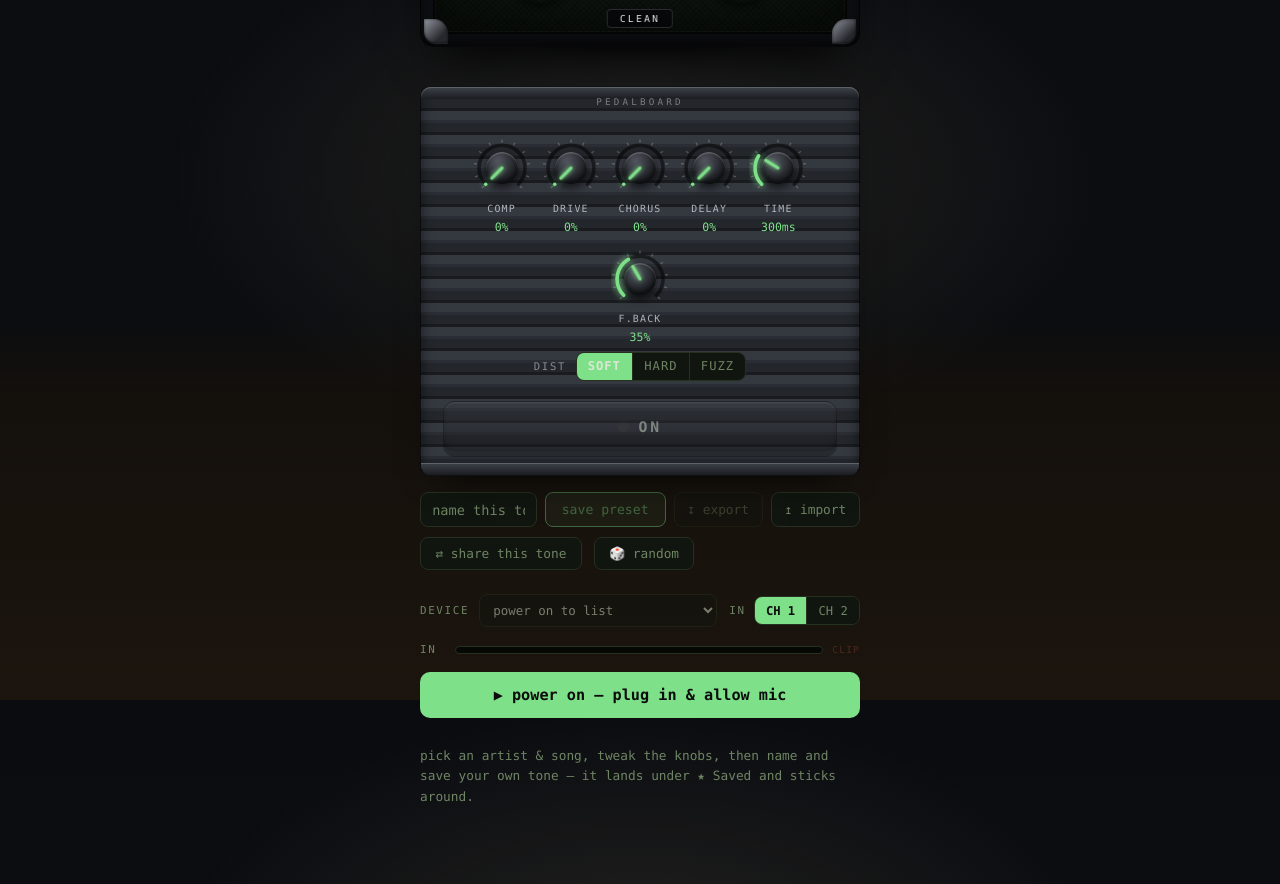
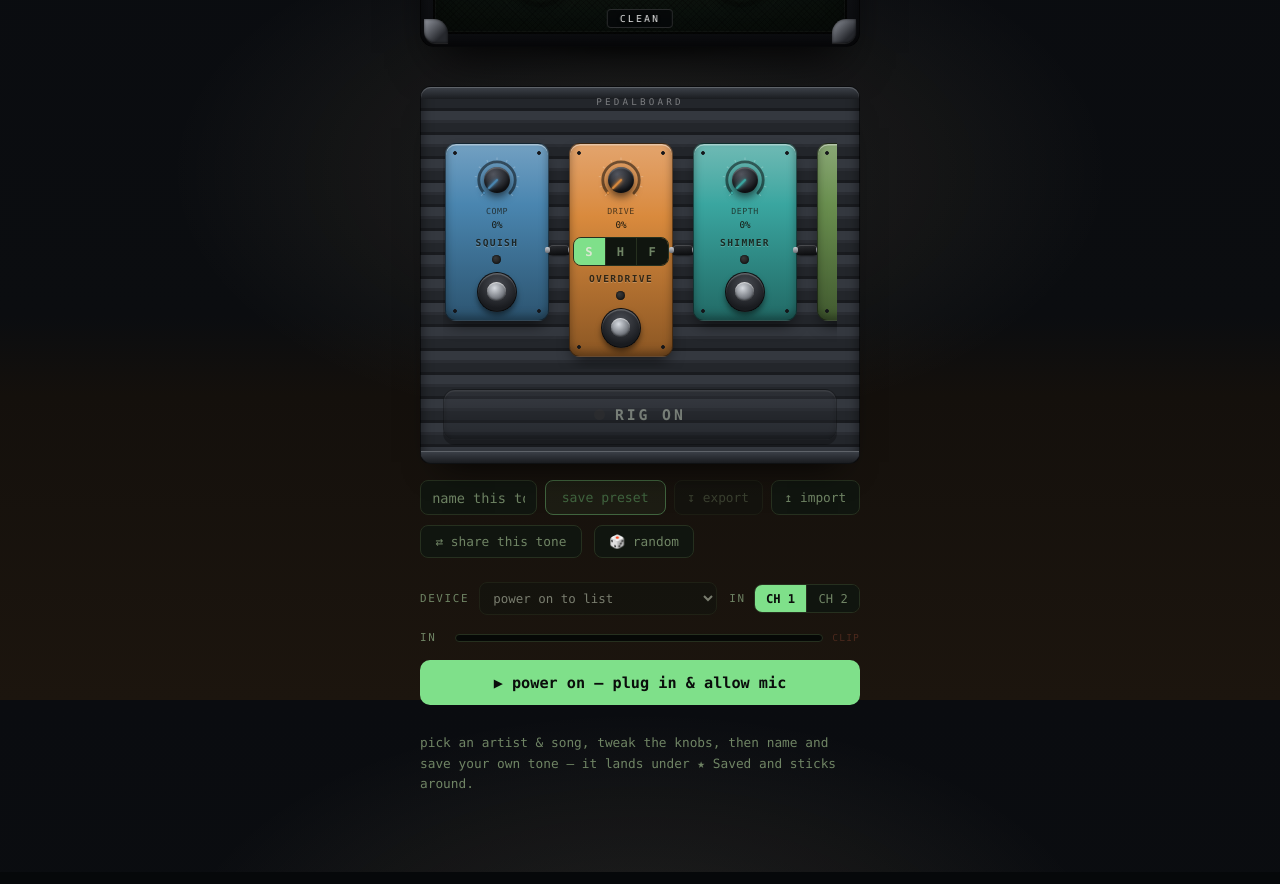
Before and after one commit to dlrztrk00/guitar-sound-effects, a React (Vite) app: page / in a window 1280 px wide. Shown: the part 900-1784 px from the top of the page. Built offline with nearby package versions, Linux system fonts and the light colour scheme.

Commit message:
Split the board into a real pedal chain: COMP → DRIVE → CHORUS → DELAY, each footswitchable

```diff
--- a/src/App.css
+++ b/src/App.css
@@ -551,6 +551,188 @@ header .sub {
   letter-spacing: 0.34em;
   color: rgba(255, 255, 255, 0.4);
 }
+
+/* ── the pedal chain on the board ── */
+.pedals {
+  display: flex;
+  align-items: flex-start;
+  gap: 0;
+  overflow-x: auto;
+  padding: 0.5rem 0.1rem 0.7rem;
+  margin: 1.1rem 0 0.5rem;
+  scrollbar-width: thin;
+  scrollbar-color: rgba(255, 255, 255, 0.2) transparent;
+}
+.pedals::-webkit-scrollbar { height: 6px; }
+.pedals::-webkit-scrollbar-thumb {
+  background: rgba(255, 255, 255, 0.18);
+  border-radius: 3px;
+}
+
+/* a die-cast stompbox */
+.stompbox {
+  position: relative;
+  flex: 0 0 auto;
+  width: 104px;
+  min-height: 168px;
+  border-radius: 11px;
+  padding: 0.7rem 0.5rem 0.55rem;
+  display: flex;
+  flex-direction: column;
+  align-items: center;
+  gap: 0.45rem;
+  color: #14140f;
+  /* enamel top with four corner screws */
+  background:
+    radial-gradient(circle at 9px 9px, #17181c 0 1.5px, transparent 2.2px),
+    radial-gradient(circle at calc(100% - 9px) 9px, #17181c 0 1.5px, transparent 2.2px),
+    radial-gradient(circle at 9px calc(100% - 9px), #17181c 0 1.5px, transparent 2.2px),
+    radial-gradient(circle at calc(100% - 9px) calc(100% - 9px), #17181c 0 1.5px, transparent 2.2px),
+    linear-gradient(
+      180deg,
+      color-mix(in oklab, var(--pc) 78%, white 22%),
+      var(--pc) 34%,
+      color-mix(in oklab, var(--pc) 72%, black 28%)
+    );
+  border: 1px solid rgba(0, 0, 0, 0.55);
+  box-shadow: 0 8px 15px -5px rgba(0, 0, 0, 0.65),
+    inset 0 1.5px 0 rgba(255, 255, 255, 0.4),
+    inset 0 -4px 9px rgba(0, 0, 0, 0.35);
+  transition: filter 0.15s, box-shadow 0.15s;
+}
+.stompbox.wide { width: 190px; }
+.stompbox:not(.engaged) {
+  filter: saturate(0.5) brightness(0.82);
+}
+
+.sb-knobs {
+  display: flex;
+  justify-content: center;
+  gap: 0.3rem;
+  margin-top: 0.15rem;
+}
+.sb-knobs .knob {
+  width: 46px;
+  gap: 0.18rem;
+}
+.sb-knobs .knob-dial {
+  width: 46px;
+  height: 46px;
+}
+.sb-knobs .knob-dial::before {
+  inset: 10px;
+}
+.sb-knobs .knob-label {
+  color: #17170f;
+  opacity: 0.72;
+  font-size: 0.52rem;
+  letter-spacing: 0.06em;
+}
+.sb-knobs .knob-val {
+  color: #17170f;
+  font-size: 0.58rem;
+}
+
+/* the drive pedal's tiny soft/hard/fuzz selector */
+.sb-seg {
+  border-color: rgba(0, 0, 0, 0.4);
+}
+.sb-seg button {
+  background: rgba(0, 0, 0, 0.18);
+  color: #17170f;
+  padding: 0.22rem 0.4rem;
+  font-size: 0.62rem;
+  font-weight: 700;
+}
+.sb-seg button + button {
+  border-left: 1px solid rgba(0, 0, 0, 0.35);
+}
+.sb-seg .seg-on {
+  background: #17170f;
+  color: var(--accent);
+}
+
+.sb-name {
+  margin-top: auto;
+  font-size: 0.6rem;
+  font-weight: 800;
+  letter-spacing: 0.14em;
+  color: #16160f;
+  opacity: 0.82;
+  text-shadow: 0 1px 0 rgba(255, 255, 255, 0.25);
+}
+.sb-led {
+  width: 9px;
+  height: 9px;
+  border-radius: 50%;
+  background: radial-gradient(circle at 35% 30%, #3a3a3a, #141414);
+  box-shadow: inset 0 0 2px rgba(0, 0, 0, 0.9);
+}
+.sb-led.lit {
+  background: radial-gradient(
+    circle at 35% 30%,
+    color-mix(in oklab, var(--pc, #fff) 55%, white),
+    var(--pc, #fff)
+  );
+  box-shadow: 0 0 7px var(--pc), 0 0 12px var(--pc);
+}
+
+/* the footswitch */
+.sb-switch {
+  width: 40px;
+  height: 40px;
+  border-radius: 50%;
+  padding: 0;
+  cursor: pointer;
+  background: radial-gradient(circle at 50% 32%, #4a4d54, #191b1f 72%);
+  border: 1px solid rgba(0, 0, 0, 0.6);
+  box-shadow: 0 4px 6px -1px rgba(0, 0, 0, 0.6),
+    inset 0 1.5px 1px rgba(255, 255, 255, 0.25);
+  display: grid;
+  place-items: center;
+  transition: transform 0.06s, box-shadow 0.06s;
+}
+.sb-switch:active {
+  transform: translateY(2px);
+  box-shadow: 0 1px 3px rgba(0, 0, 0, 0.6),
+    inset 0 1px 1px rgba(255, 255, 255, 0.2);
+}
+.sb-cap {
+  width: 19px;
+  height: 19px;
+  border-radius: 50%;
+  background: radial-gradient(circle at 40% 32%, #d6dae0, #6d7178 65%, #34363b);
+  box-shadow: inset 0 -1px 2px rgba(0, 0, 0, 0.5),
+    inset 0 1px 1px rgba(255, 255, 255, 0.7);
+}
+
+/* patch cable between two pedals */
+.patch {
+  flex: 0 0 auto;
+  align-self: center;
+  width: 22px;
+  height: 10px;
+  margin: 0 -1px;
+  border-radius: 6px;
+  background: linear-gradient(180deg, #2b2d31, #0d0e10);
+  box-shadow: inset 0 1px 0 rgba(255, 255, 255, 0.15),
+    0 1px 2px rgba(0, 0, 0, 0.6);
+  position: relative;
+}
+/* the two metal jack tips */
+.patch::before,
+.patch::after {
+  content: "";
+  position: absolute;
+  top: 50%;
+  width: 5px;
+  height: 6px;
+  border-radius: 2px;
+  background: linear-gradient(#c9ccd2, #6c6f76);
+  transform: translateY(-50%);
+}
+.patch::before { left: -3px; }
+.patch::after { right: -3px; }
 .screen {
   border-radius: 7px;
   border: 1px solid rgba(0, 0, 0, 0.7);
--- a/src/App.tsx
+++ b/src/App.tsx
@@ -61,6 +61,13 @@ export default function App() {
   const [saving, setSaving] = useState(false);
   const [loopState, setLoopState] = useState<"idle" | "rec" | "play">("idle");
   const [error, setError] = useState<string | null>(null);
+  // each stompbox's footswitch (true = engaged)
+  const [fx, setFx] = useState({
+    comp: true,
+    drive: true,
+    chorus: true,
+    delay: true,
+  });
 
   // built-in artists + a "Saved" section when the user has presets
   const savedArtist: Artist = {
@@ -102,6 +109,10 @@ export default function App() {
       applyTone(engineRef.current, tone);
       engineRef.current.setLevel(level);
       engineRef.current.setBypass(bypassed);
+      engineRef.current.setCompEnabled(fx.comp);
+      engineRef.current.setDriveEnabled(fx.drive);
+      engineRef.current.setChorusEnabled(fx.chorus);
+      engineRef.current.setDelayEnabled(fx.delay);
       setRunning(true);
       setDevices(await engineRef.current.listInputs());
     } catch (e) {
@@ -268,6 +279,20 @@ export default function App() {
   function setDist(type: DistType) {
     setTone((prev) => ({ ...prev, dist: type }));
     engineRef.current?.setDistType(type);
+  }
+
+  function toggleFx(k: "comp" | "drive" | "chorus" | "delay") {
+    setFx((prev) => {
+      const next = { ...prev, [k]: !prev[k] };
+      const e = engineRef.current;
+      if (e) {
+        if (k === "comp") e.setCompEnabled(next.comp);
+        else if (k === "drive") e.setDriveEnabled(next.drive);
+        else if (k === "chorus") e.setChorusEnabled(next.chorus);
+        else if (k === "delay") e.setDelayEnabled(next.delay);
+      }
+      return next;
+    });
   }
 
   function randomTone() {
@@ -534,47 +559,107 @@ export default function App() {
         {/* ── pedalboard (step 2 splits these into individual pedals) ── */}
         <div className="board">
           <div className="board-label">PEDALBOARD</div>
-          <div className="deck">
+          <div className="pedals">
+            {/* COMP */}
+            <div
+              className={`stompbox ${fx.comp ? "engaged" : ""}`}
+              style={{ ["--pc" as string]: "#4a86b0" }}
+            >
+              <div className="sb-knobs">
                 <Knob label="COMP" value={tone.comp ?? 0} min={0} max={1} step={0.01}
-              display={`${Math.round((tone.comp ?? 0) * 100)}%`} accent={skin.accent}
+                  display={`${Math.round((tone.comp ?? 0) * 100)}%`} accent="#4a86b0"
                   onChange={(v) => setToneVal("comp", v)} />
-            <Knob label="DRIVE" value={tone.drive} min={0} max={1} step={0.01}
-              display={`${Math.round(tone.drive * 100)}%`} accent={skin.accent}
-              onChange={(v) => setToneVal("drive", v)} />
-            <Knob label="CHORUS" value={tone.chorus ?? 0} min={0} max={1} step={0.01}
-              display={`${Math.round((tone.chorus ?? 0) * 100)}%`} accent={skin.accent}
-              onChange={(v) => setToneVal("chorus", v)} />
-            <Knob label="DELAY" value={tone.delayMix} min={0} max={1} step={0.01}
-              display={`${Math.round(tone.delayMix * 100)}%`} accent={skin.accent}
-              onChange={(v) => setToneVal("delayMix", v)} />
-            <Knob label="TIME" value={tone.delayTime} min={0.02} max={1} step={0.01}
-              display={`${Math.round(tone.delayTime * 1000)}ms`} accent={skin.accent}
-              onChange={(v) => setToneVal("delayTime", v)} />
-            <Knob label="F.BACK" value={tone.delayFb} min={0} max={0.9} step={0.01}
-              display={`${Math.round(tone.delayFb * 100)}%`} accent={skin.accent}
-              onChange={(v) => setToneVal("delayFb", v)} />
+              </div>
+              <div className="sb-name">SQUISH</div>
+              <span className={`sb-led ${fx.comp && on ? "lit" : ""}`} />
+              <button className="sb-switch" onClick={() => toggleFx("comp")}
+                aria-pressed={fx.comp} title="compressor on/off">
+                <span className="sb-cap" />
+              </button>
             </div>
 
-          {/* distortion character */}
-          <div className="dist-row">
-            <span className="dist-label">DIST</span>
-            <div className="seg dist-seg">
+            <span className="patch" />
+
+            {/* DRIVE */}
+            <div
+              className={`stompbox tall ${fx.drive ? "engaged" : ""}`}
+              style={{ ["--pc" as string]: "#d98a3d" }}
+            >
+              <div className="sb-knobs">
+                <Knob label="DRIVE" value={tone.drive} min={0} max={1} step={0.01}
+                  display={`${Math.round(tone.drive * 100)}%`} accent="#d98a3d"
+                  onChange={(v) => setToneVal("drive", v)} />
+              </div>
+              <div className="seg dist-seg sb-seg">
                 {(["soft", "hard", "fuzz"] as const).map((d) => (
                   <button
                     key={d}
                     className={(tone.dist ?? "soft") === d ? "seg-on" : ""}
-                  style={{ ["--accent" as string]: skin.accent }}
+                    style={{ ["--accent" as string]: "#d98a3d" }}
                     onClick={() => setDist(d)}
                   >
-                  {d.toUpperCase()}
+                    {d[0].toUpperCase()}
                   </button>
                 ))}
+              </div>
+              <div className="sb-name">OVERDRIVE</div>
+              <span className={`sb-led ${fx.drive && on ? "lit" : ""}`} />
+              <button className="sb-switch" onClick={() => toggleFx("drive")}
+                aria-pressed={fx.drive} title="drive on/off">
+                <span className="sb-cap" />
+              </button>
+            </div>
+
+            <span className="patch" />
+
+            {/* CHORUS */}
+            <div
+              className={`stompbox ${fx.chorus ? "engaged" : ""}`}
+              style={{ ["--pc" as string]: "#3aa6a0" }}
+            >
+              <div className="sb-knobs">
+                <Knob label="DEPTH" value={tone.chorus ?? 0} min={0} max={1} step={0.01}
+                  display={`${Math.round((tone.chorus ?? 0) * 100)}%`} accent="#3aa6a0"
+                  onChange={(v) => setToneVal("chorus", v)} />
+              </div>
+              <div className="sb-name">SHIMMER</div>
+              <span className={`sb-led ${fx.chorus && on ? "lit" : ""}`} />
+              <button className="sb-switch" onClick={() => toggleFx("chorus")}
+                aria-pressed={fx.chorus} title="chorus on/off">
+                <span className="sb-cap" />
+              </button>
+            </div>
+
+            <span className="patch" />
+
+            {/* DELAY (a bigger box — three knobs) */}
+            <div
+              className={`stompbox wide ${fx.delay ? "engaged" : ""}`}
+              style={{ ["--pc" as string]: "#6a8f4f" }}
+            >
+              <div className="sb-knobs">
+                <Knob label="MIX" value={tone.delayMix} min={0} max={1} step={0.01}
+                  display={`${Math.round(tone.delayMix * 100)}%`} accent="#6a8f4f"
+                  onChange={(v) => setToneVal("delayMix", v)} />
+                <Knob label="TIME" value={tone.delayTime} min={0.02} max={1} step={0.01}
+                  display={`${Math.round(tone.delayTime * 1000)}ms`} accent="#6a8f4f"
+                  onChange={(v) => setToneVal("delayTime", v)} />
+                <Knob label="RPTS" value={tone.delayFb} min={0} max={0.9} step={0.01}
+                  display={`${Math.round(tone.delayFb * 100)}%`} accent="#6a8f4f"
+                  onChange={(v) => setToneVal("delayFb", v)} />
+              </div>
+              <div className="sb-name">ECHO</div>
+              <span className={`sb-led ${fx.delay && on ? "lit" : ""}`} />
+              <button className="sb-switch" onClick={() => toggleFx("delay")}
+                aria-pressed={fx.delay} title="delay on/off">
+                <span className="sb-cap" />
+              </button>
             </div>
           </div>
 
           <button className={`stomp ${on ? "lit" : ""}`} onClick={toggleBypass} disabled={!running}>
             <span className="stomp-ring" />
-            {bypassed ? "BYPASS" : "ON"}
+            {bypassed ? "BYPASS — all off" : "RIG ON"}
           </button>
         </div>
       </div>
--- a/src/audio/engine.ts
+++ b/src/audio/engine.ts
@@ -59,6 +59,14 @@ function makeDistortionCurve(
     }
     curve[i] = y;
   }
+  return curve;
+}
+
+// A straight passthrough curve — used when the drive pedal is switched off.
+function makeLinearCurve(): Float32Array<ArrayBuffer> {
+  const n = 2048;
+  const curve = new Float32Array(new ArrayBuffer(n * Float32Array.BYTES_PER_ELEMENT));
+  for (let i = 0; i < n; i++) curve[i] = (i * 2) / n - 1;
   return curve;
 }
 
@@ -127,6 +135,15 @@ export class PedalEngine {
   private drive = 0.5;
   private distType: DistType = "soft";
   bypassed = false;
+
+  // per-pedal on/off (each stompbox's footswitch)
+  private compVal = 0;
+  private compOn = true;
+  private driveOn = true;
+  private chorusVal = 0;
+  private chorusOn = true;
+  private delayVal = 0;
+  private delayOn = true;
 
   constructor() {
     this.ctx = new AudioContext({ latencyHint: "interactive" });
@@ -391,12 +408,24 @@ export class PedalEngine {
   /** Distortion character: soft (tanh), hard (clip), or fuzz (asymmetric). */
   setDistType(type: DistType): void {
     this.distType = type;
-    this.shaper.curve = makeDistortionCurve(this.drive, this.distType);
+    this.updateShaper();
   }
 
   setDrive(v: number): void {
     this.drive = Math.max(0, Math.min(1, v));
-    this.shaper.curve = makeDistortionCurve(this.drive, this.distType);
+    this.updateShaper();
+  }
+
+  private updateShaper(): void {
+    this.shaper.curve = this.driveOn
+      ? makeDistortionCurve(this.drive, this.distType)
+      : makeLinearCurve();
+  }
+
+  /** DRIVE pedal footswitch — off = clean passthrough. */
+  setDriveEnabled(on: boolean): void {
+    this.driveOn = on;
+    this.updateShaper();
   }
 
   /** EQ gain in dB, -18..+18. */
@@ -406,7 +435,13 @@ export class PedalEngine {
 
   /** Delay wet amount 0..1. */
   setDelayMix(v: number): void {
-    this.delayMix.gain.value = Math.max(0, Math.min(1, v));
+    this.delayVal = Math.max(0, Math.min(1, v));
+    this.delayMix.gain.value = this.delayOn ? this.delayVal : 0;
+  }
+  /** DELAY pedal footswitch. */
+  setDelayEnabled(on: boolean): void {
+    this.delayOn = on;
+    this.delayMix.gain.value = on ? this.delayVal : 0;
   }
   /** Delay time in seconds, 0..1. */
   setDelayTime(s: number): void {
@@ -442,12 +477,27 @@ export class PedalEngine {
 
   /** Chorus wet amount, 0..1. */
   setChorus(v: number): void {
-    this.chorusMix.gain.value = Math.max(0, Math.min(1, v));
+    this.chorusVal = Math.max(0, Math.min(1, v));
+    this.chorusMix.gain.value = this.chorusOn ? this.chorusVal : 0;
+  }
+  /** CHORUS pedal footswitch. */
+  setChorusEnabled(on: boolean): void {
+    this.chorusOn = on;
+    this.chorusMix.gain.value = on ? this.chorusVal : 0;
   }
 
   /** Compressor amount, 0..1 (0 = transparent). */
   setComp(v: number): void {
-    const x = Math.max(0, Math.min(1, v));
+    this.compVal = Math.max(0, Math.min(1, v));
+    this.applyComp();
+  }
+  /** COMP pedal footswitch. */
+  setCompEnabled(on: boolean): void {
+    this.compOn = on;
+    this.applyComp();
+  }
+  private applyComp(): void {
+    const x = this.compOn ? this.compVal : 0;
     const t = this.ctx.currentTime;
     this.comp.threshold.setTargetAtTime(-40 * x, t, 0.01);
     this.comp.ratio.setTargetAtTime(1 + 11 * x, t, 0.01);
```
Lines whose indentation alone changed are shown as unchanged.
